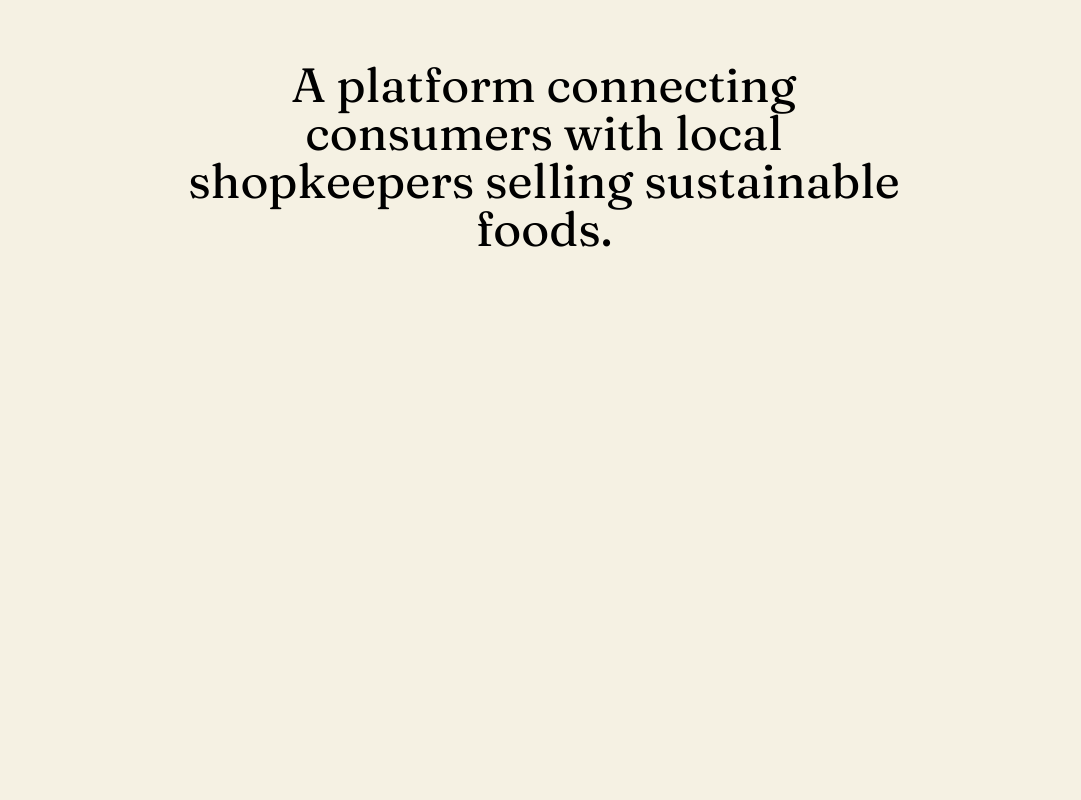
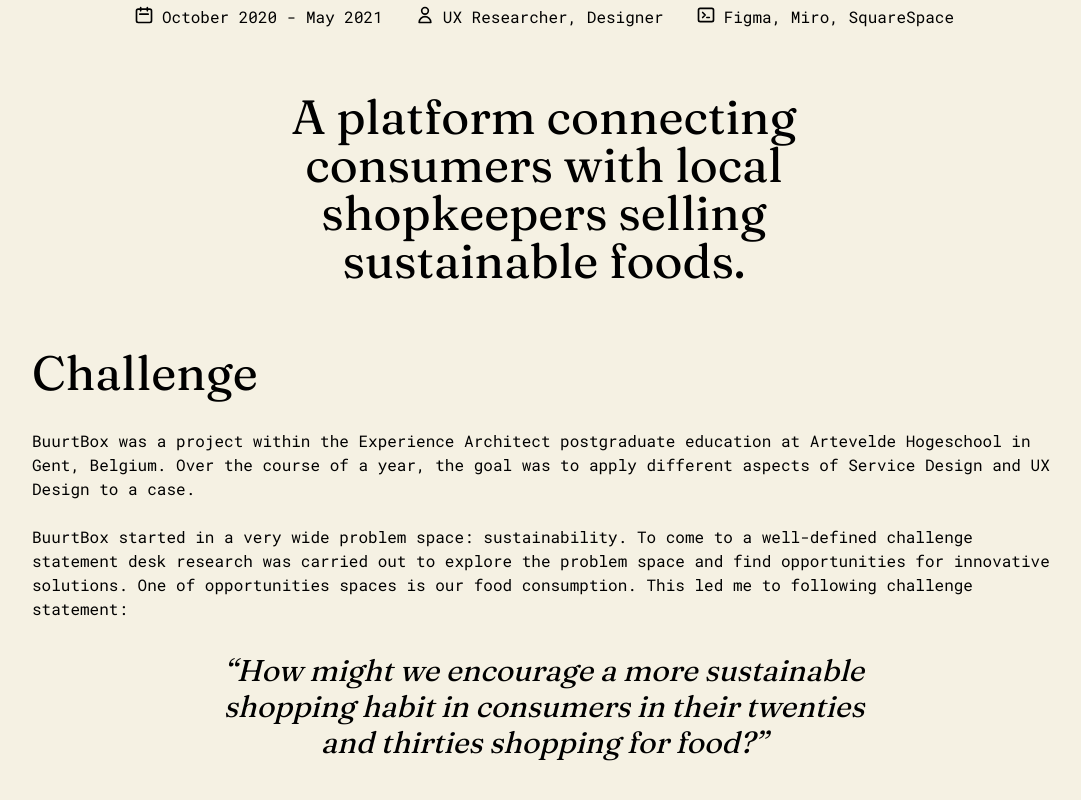
Before and after one commit to sebastianstoelen/portfolio, a Vue app: page /buurtbox in a window 1280 px wide. Shown: the part 676-1476 px from the top of the page, without its empty margins (96-1177 px from the left). Before the commit the page ends 1025 px from the top, so only its background shows below. Built offline with nearby package versions, Linux system fonts and the light colour scheme.

Commit message:
Added challenge section

```diff
--- a/src/views/BuurtBox.vue
+++ b/src/views/BuurtBox.vue
@@ -4,7 +4,7 @@
     class="w-full h-full object-cover rounded-3xl border-4 border-black"
     :src="buurtBoxWide"
   />
-  <div class="p-8">
+  <div class="p-4 md:p-16">
     <div class="flex w-full justify-center space-x-8">
       <div class="flex space-x-2">
         <CalendarIcon class="h-5 w-5"></CalendarIcon>
@@ -20,10 +20,43 @@
       </div>
     </div>
     <div class="flex justify-center pt-16">
-      <h1 class="w-full md:w-2/3 font-header text-3xl md:text-5xl font-black text-center">
+      <h1
+        class="
+          w-full
+          md:w-2/3
+          font-header
+          text-3xl
+          md:text-5xl
+          font-black
+          text-center
+        "
+      >
         A platform connecting consumers with local shopkeepers selling
         sustainable foods.
       </h1>
+    </div>
+    <div class="pt-16">
+      <h2 class="font-header text-3xl md:text-5xl font-black">Challenge</h2>
+      <p class="font-body mt-8">
+        BuurtBox was a project within the Experience Architect postgraduate
+        education at Artevelde Hogeschool in Gent, Belgium. Over the course of a
+        year, the goal was to apply different aspects of Service Design and UX
+        Design to a case.
+      </p>
+      <br />
+      <p class="font-body">
+        BuurtBox started in a very wide problem space: sustainability. To come
+        to a well-defined challenge statement desk research was carried out to
+        explore the problem space and find opportunities for innovative
+        solutions. One of opportunities spaces is our food consumption. This led
+        me to following challenge statement:
+      </p>
+      <div class="flex justify-center pt-8">
+        <h3 class="w-full md:w-2/3 font-header italic text-center text-2xl md:text-3xl font-black">
+          “How might we encourage a more sustainable shopping habit in
+          consumers in their twenties and thirties shopping for food?”
+        </h3>
+      </div>
     </div>
   </div>
 </template>
```
